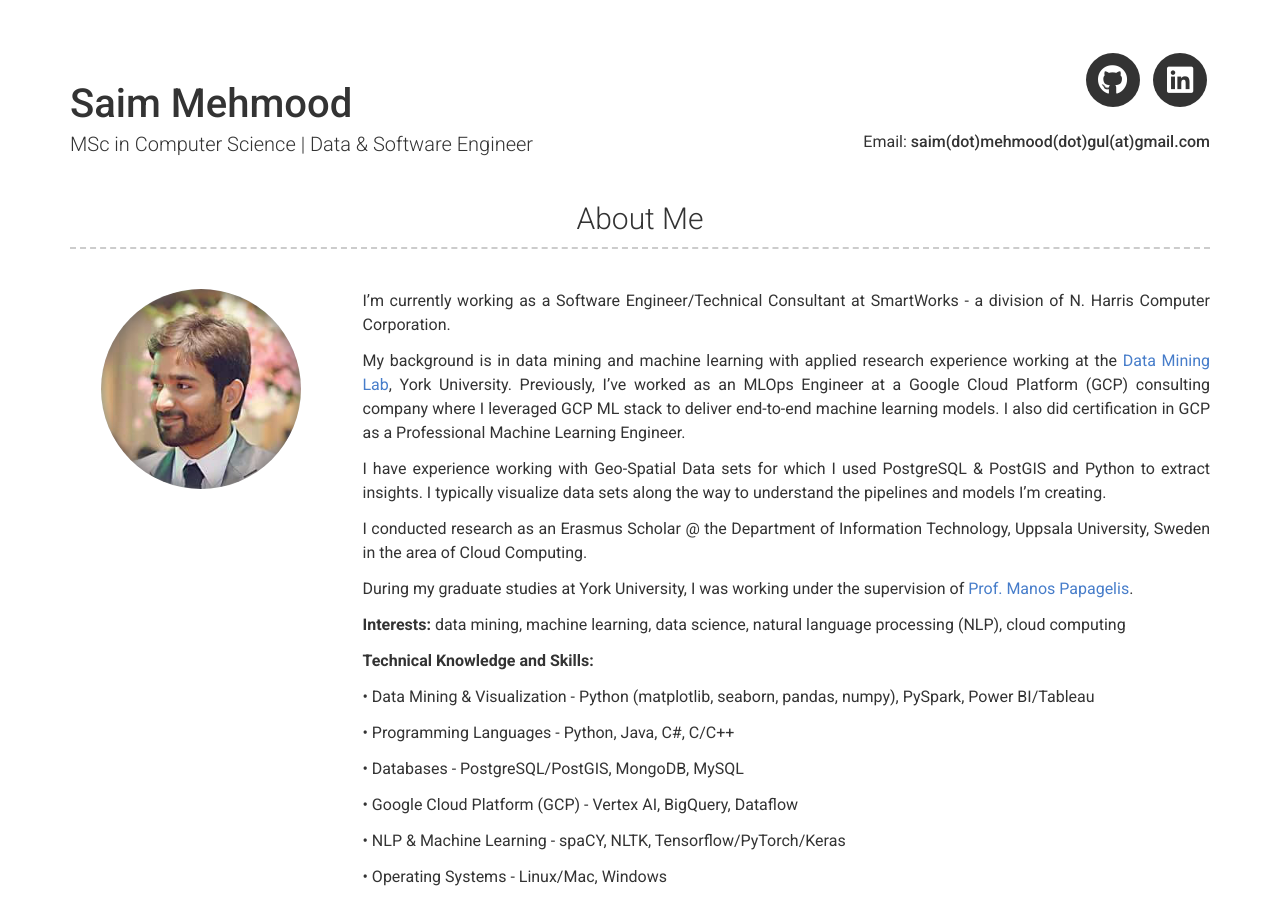
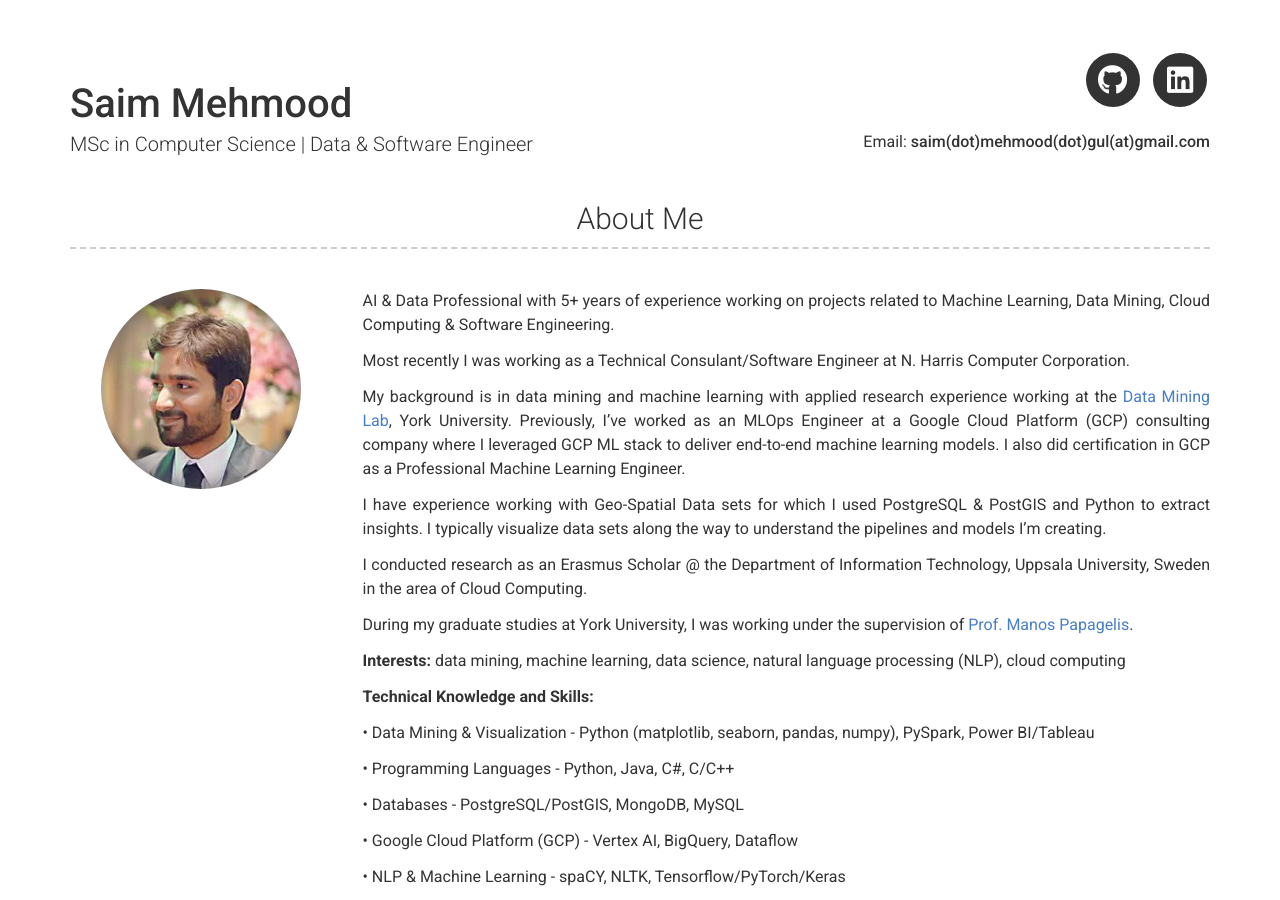
Before and after one commit to saimmehmood/saimmehmood.github.io, a Jekyll site: the page built from index.md, in a window 1280 px wide and 900 px high. Built offline with Jekyll 4.4.1, drawn with Linux system fonts in a browser that asks for light colours; nearby versions of some CDN libraries.

Commit message:
main description updates

```diff
--- a/_config.yml
+++ b/_config.yml
@@ -29,7 +29,9 @@ linkedin_username: saimmehmoodgul
 # about_title: About Me
 about_profile_image: images/circle-cropped.png
 about_content: | # this will include new lines to allow paragraphs
-    I'm currently working as a Software Engineer/Technical Consultant at SmartWorks - a division of N. Harris Computer Corporation.
+    AI & Data Professional with 5+ years of experience working on projects related to Machine Learning, Data Mining, Cloud Computing & Software Engineering.
+
+    Most recently I was working as a Technical Consulant/Software Engineer at N. Harris Computer Corporation.
 
     My background is in data mining and machine learning with applied research experience working at the [Data Mining Lab](https://dminer.eecs.yorku.ca/), York University.
     Previously, I've worked as an MLOps Engineer at a Google Cloud Platform (GCP) consulting company where I leveraged GCP ML stack to deliver end-to-end machine learning models.
```
